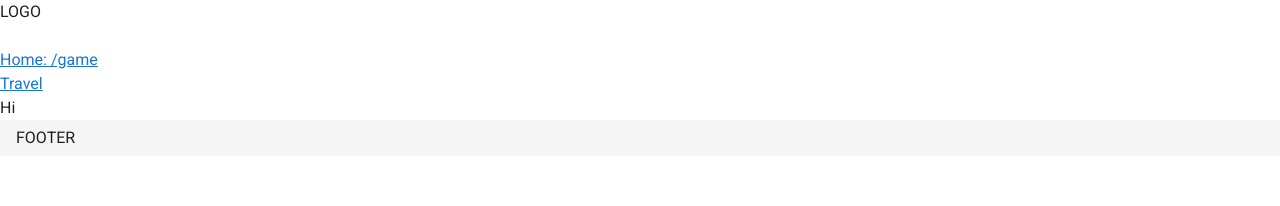
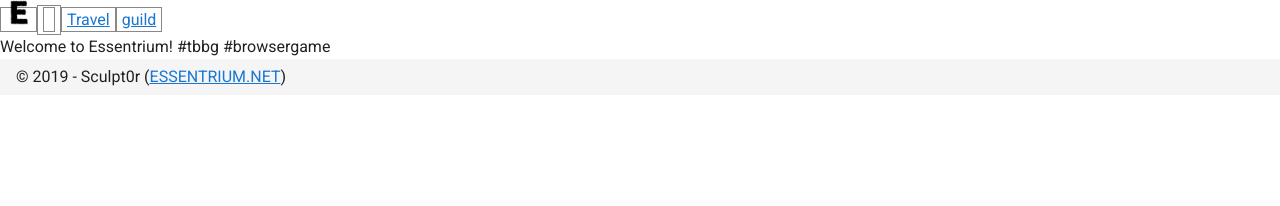
Before and after one commit to Calemb/essentriumFrontGame, a Nuxt app: page / in a window 1280 px wide. Shown: the top 206 px of the page. Built offline with nearby package versions, Linux system fonts and the light colour scheme; no server answers.

Commit message:
Add nav to guild and modify some looks at template page

```diff
--- a/components/Logo.vue
+++ b/components/Logo.vue
@@ -1,8 +1,11 @@
 <template>
-  <div>
-    LOGO
+  <div class="logo">
+    <img src="../static/icon.png">
   </div>
 </template>
 
 <style>
+img {
+  width: 25px;
+}
 </style>
--- a/layouts/default.vue
+++ b/layouts/default.vue
@@ -1,13 +1,23 @@
 <template>
-  <v-app dark>
-    <logo/>
-    <avatar/>
-    <nuxt-link to="/">Home: /game</nuxt-link>
-    <nuxt-link to="/travel">Travel</nuxt-link>
-    <nuxt id="app"/>
-    <chat v-bind:guildName="'testGuildName'" v-bind:cityName="'testCityName'"/>
+  <v-app
+    dark
+    class="essentrium"
+  >
+    <header>
+      <nuxt-link to="/">
+        <logo />
+      </nuxt-link>
+      <avatar />
+      <nuxt-link to="/travel">Travel</nuxt-link>
+      <nuxt-link to="/guild">guild</nuxt-link>
+    </header>
+    <nuxt id="app" />
+    <chat
+      v-bind:guildName="'testGuildName'"
+      v-bind:cityName="'testCityName'"
+    />
     <v-footer>
-      FOOTER
+      &copy; 2019 - Sculpt0r (<a href="essentrium.net"> ESSENTRIUM.NET </a>)
       <br>
       {{ debug }}
     </v-footer>
@@ -38,4 +48,13 @@ export default {
 };
 </script>
 <style>
+.essentrium header .avatar,
+.essentrium header .logo {
+  display: inline-block;
+}
+.essentrium header a,
+.essentrium header .avatar {
+  border: 1px solid #888;
+  padding: 2px 5px;
+}
 </style>
--- a/pages/index.vue
+++ b/pages/index.vue
@@ -1,6 +1,6 @@
 <template>
     <div>
-        Hi
+        Welcome to Essentrium! #tbbg #browsergame
     </div>
 </template>
 
```
Also changed, not shown: components/Player.vue (+5 -3 lines), static/icon.png (added), 1 other file (tests, documents, lock files or other folders).
